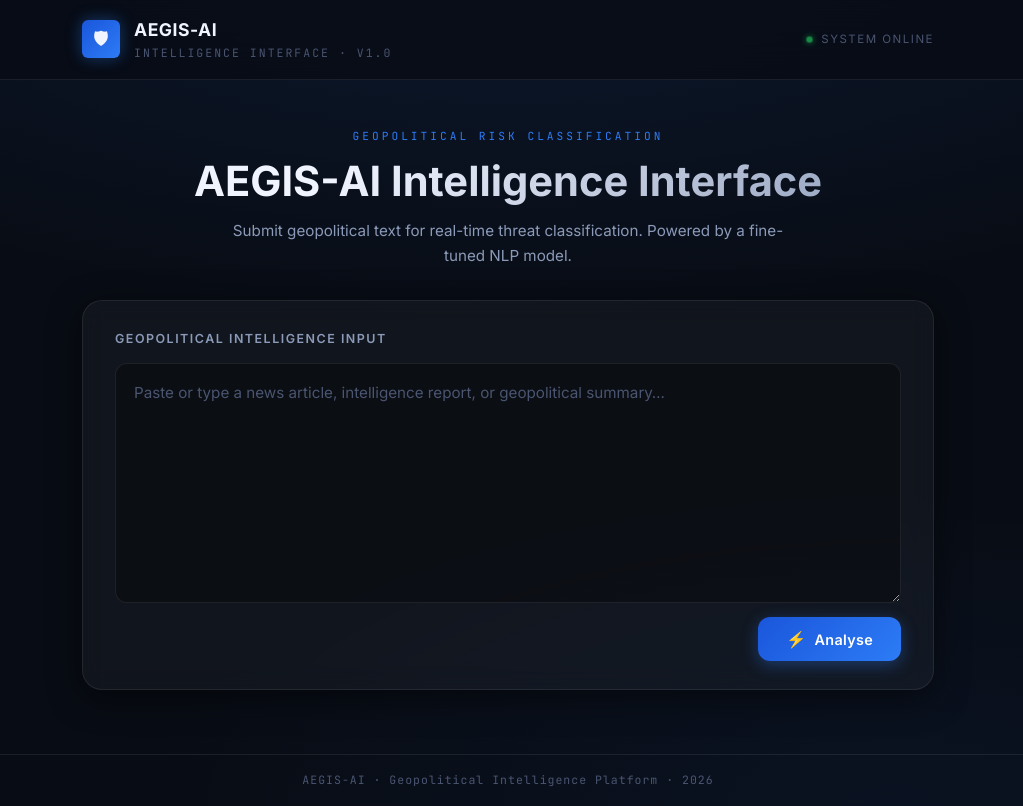
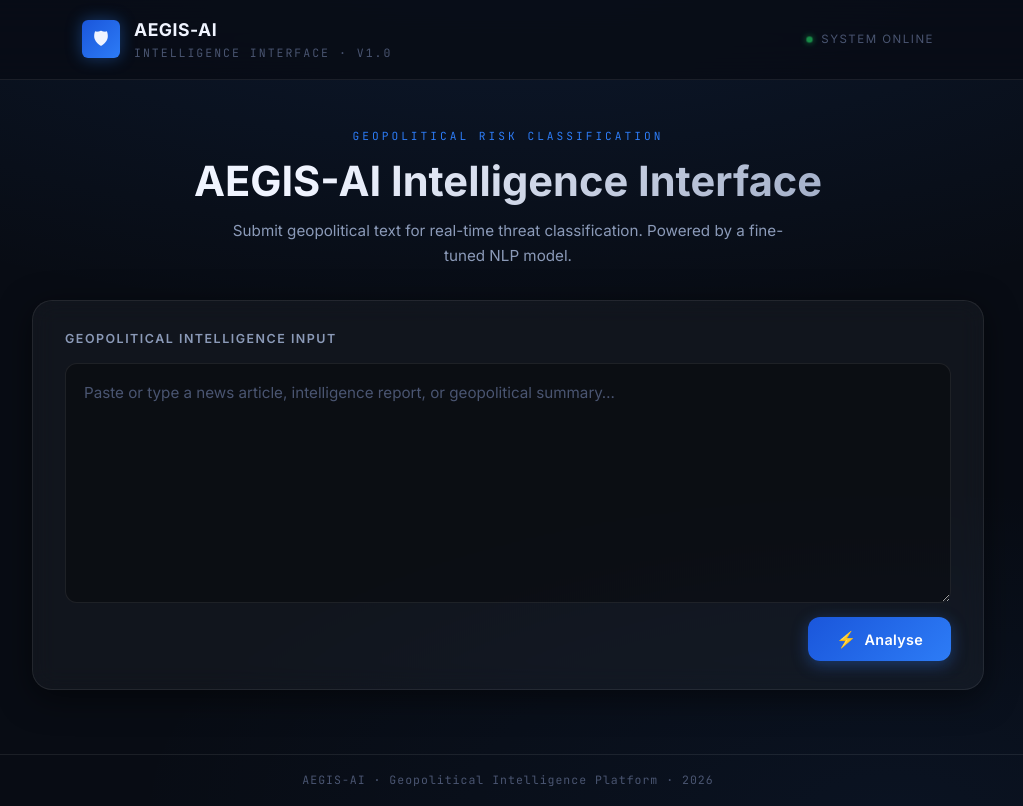
Before and after one commit to PunPun777/AEGIS-AI, a React (Vite) app in the folder frontend/: page / in a window 1280 px wide. Shown: the whole page, without its empty margins (132-1155 px from the left). Built offline with nearby package versions, Linux system fonts and the light colour scheme.

Commit message:
refactor: Move results card side-by-side with the input box

```diff
--- a/frontend/src/App.jsx
+++ b/frontend/src/App.jsx
@@ -1,40 +1,8 @@
-import React, { useState } from "react";
-import InputBox from "./components/InputBox";
-import ResultCard from "./components/ResultCard";
-import { analyseText } from "./services/api";
+import React from "react";
+import MainInterface from "./components/MainInterface";
 import "./styles/App.css";
 
 const App = () => {
-  const [text, setText] = useState("");
-  const [prediction, setPrediction] = useState(null);
-  const [loading, setLoading] = useState(false);
-  const [error, setError] = useState("");
-
-  const handleAnalyse = async () => {
-    // --- Validation ---
-    if (!text.trim()) {
-      setError("Please enter some text before analysing.");
-      return;
-    }
-
-    setError("");
-    setPrediction(null);
-    setLoading(true);
-
-    try {
-      const data = await analyseText(text.trim());
-      setPrediction(data.prediction);
-    } catch (err) {
-      const msg =
-        err?.response?.data?.detail ||
-        err?.message ||
-        "Unable to reach the AEGIS-AI backend. Ensure the server is running on port 8000.";
-      setError(msg);
-    } finally {
-      setLoading(false);
-    }
-  };
-
   return (
     <div className="app">
       {/* ── Header ── */}
@@ -66,23 +34,8 @@ const App = () => {
           </p>
         </section>
 
-        {/* Input card */}
-        <section className="card" aria-label="Text input">
-          <InputBox
-            value={text}
-            onChange={setText}
-            onSubmit={handleAnalyse}
-            loading={loading}
-            error={error}
-          />
-        </section>
-
-        {/* Result */}
-        {prediction && (
-          <section aria-label="Analysis result">
-            <ResultCard prediction={prediction} />
-          </section>
-        )}
+        {/* Main Interface */}
+        <MainInterface />
       </main>
 
       {/* ── Footer ── */}
--- /dev/null
+++ b/frontend/src/components/MainInterface.jsx
@@ -0,0 +1,60 @@
+import React, { useState } from "react";
+import InputBox from "./InputBox";
+import ResultCard from "./ResultCard";
+import { analyseText } from "../services/api";
+
+const MainInterface = () => {
+  const [text, setText] = useState("");
+  const [prediction, setPrediction] = useState(null);
+  const [loading, setLoading] = useState(false);
+  const [error, setError] = useState("");
+
+  const handleAnalyse = async () => {
+    // --- Validation ---
+    if (!text.trim()) {
+      setError("Please enter some text before analysing.");
+      return;
+    }
+
+    setError("");
+    setPrediction(null);
+    setLoading(true);
+
+    try {
+      const data = await analyseText(text.trim());
+      setPrediction(data.prediction);
+    } catch (err) {
+      const msg =
+        err?.response?.data?.detail ||
+        err?.message ||
+        "Unable to reach the AEGIS-AI backend. Ensure the server is running on port 8000.";
+      setError(msg);
+    } finally {
+      setLoading(false);
+    }
+  };
+
+  return (
+    <div className="interface-layout">
+      {/* Input Section */}
+      <section className="card interface-section" aria-label="Text input">
+        <InputBox
+          value={text}
+          onChange={setText}
+          onSubmit={handleAnalyse}
+          loading={loading}
+          error={error}
+        />
+      </section>
+
+      {/* Result Section */}
+      {prediction && (
+        <section className="interface-section" aria-label="Analysis result">
+          <ResultCard prediction={prediction} />
+        </section>
+      )}
+    </div>
+  );
+};
+
+export default MainInterface;
--- a/frontend/src/styles/App.css
+++ b/frontend/src/styles/App.css
@@ -141,7 +141,7 @@ body {
 /* ── Main Content ────────────────────────────────────────────── */
 .app-main {
   flex: 1;
-  max-width: 900px;
+  max-width: 1000px;
   width: 100%;
   margin: 0 auto;
   padding: 48px 24px 64px;
@@ -182,6 +182,28 @@ body {
   margin: 0 auto;
 }
 
+/* ── Main Interface Layout ───────────────────────────────────── */
+.interface-layout {
+  display: flex;
+  flex-direction: column;
+  gap: 32px;
+  width: 100%;
+}
+
+.interface-section {
+  flex: 1;
+  min-width: 0;
+  display: flex;
+  flex-direction: column;
+}
+
+@media (min-width: 768px) {
+  .interface-layout {
+    flex-direction: row;
+    align-items: stretch;
+  }
+}
+
 /* ── Card wrapper ────────────────────────────────────────────── */
 .card {
   background: var(--color-glass);
@@ -197,6 +219,7 @@ body {
   display: flex;
   flex-direction: column;
   gap: 14px;
+  height: 100%;
 }
 
 .input-label {
@@ -209,6 +232,7 @@ body {
 
 .input-textarea {
   width: 100%;
+  flex-grow: 1;
   background: rgba(0, 0, 0, 0.3);
   border: 1px solid var(--color-border);
   border-radius: var(--radius-md);
@@ -329,6 +353,9 @@ body {
   position: relative;
   overflow: hidden;
   animation: fadeSlideUp 0.4s cubic-bezier(0.4, 0, 0.2, 1);
+  height: 100%;
+  display: flex;
+  flex-direction: column;
 }
 
 @keyframes fadeSlideUp {
@@ -408,6 +435,7 @@ body {
   font-size: 0.9rem;
   line-height: 1.65;
   margin-bottom: 24px;
+  flex-grow: 1;
 }
 
 /* Decorative confidence bar */
```
